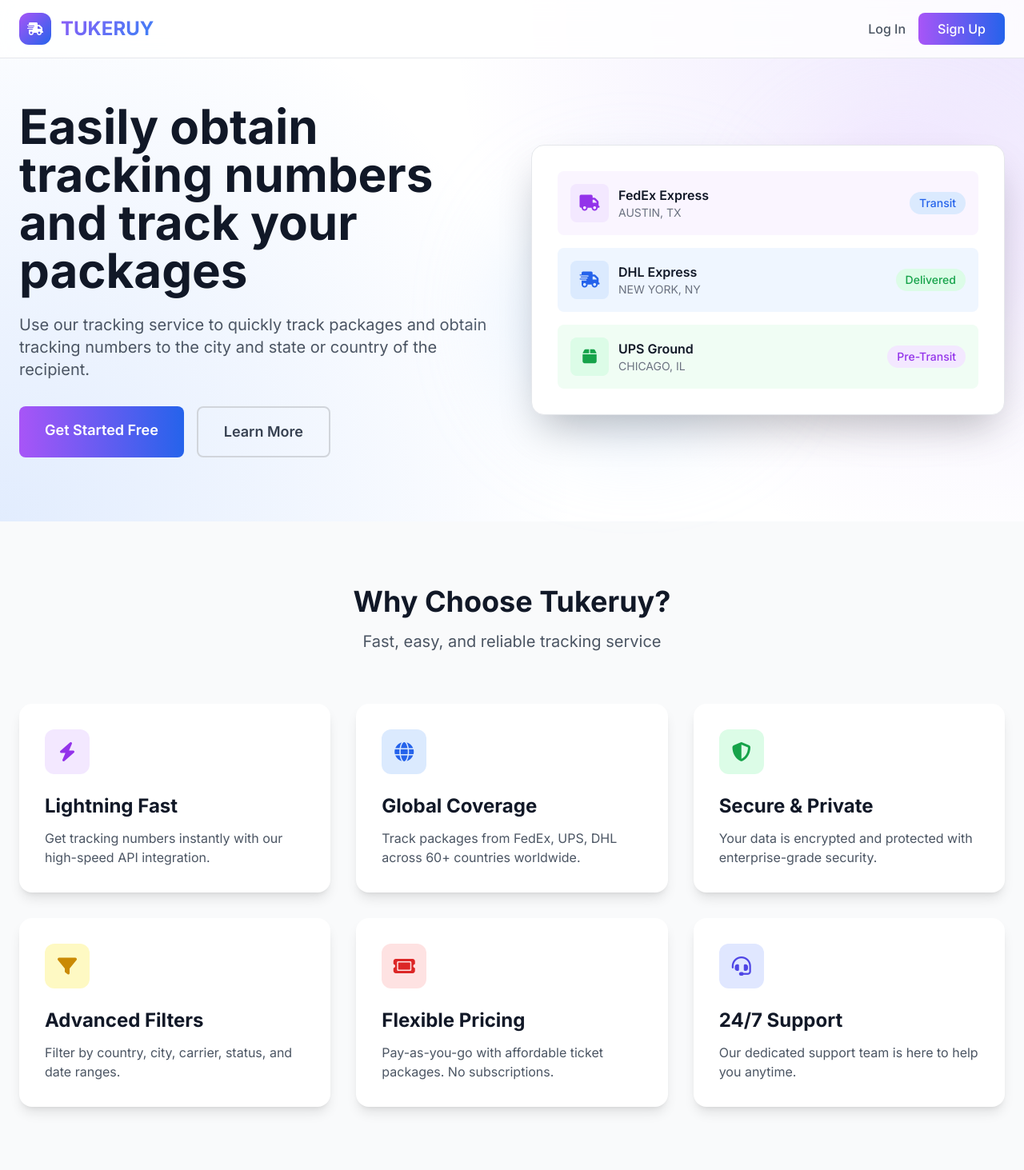
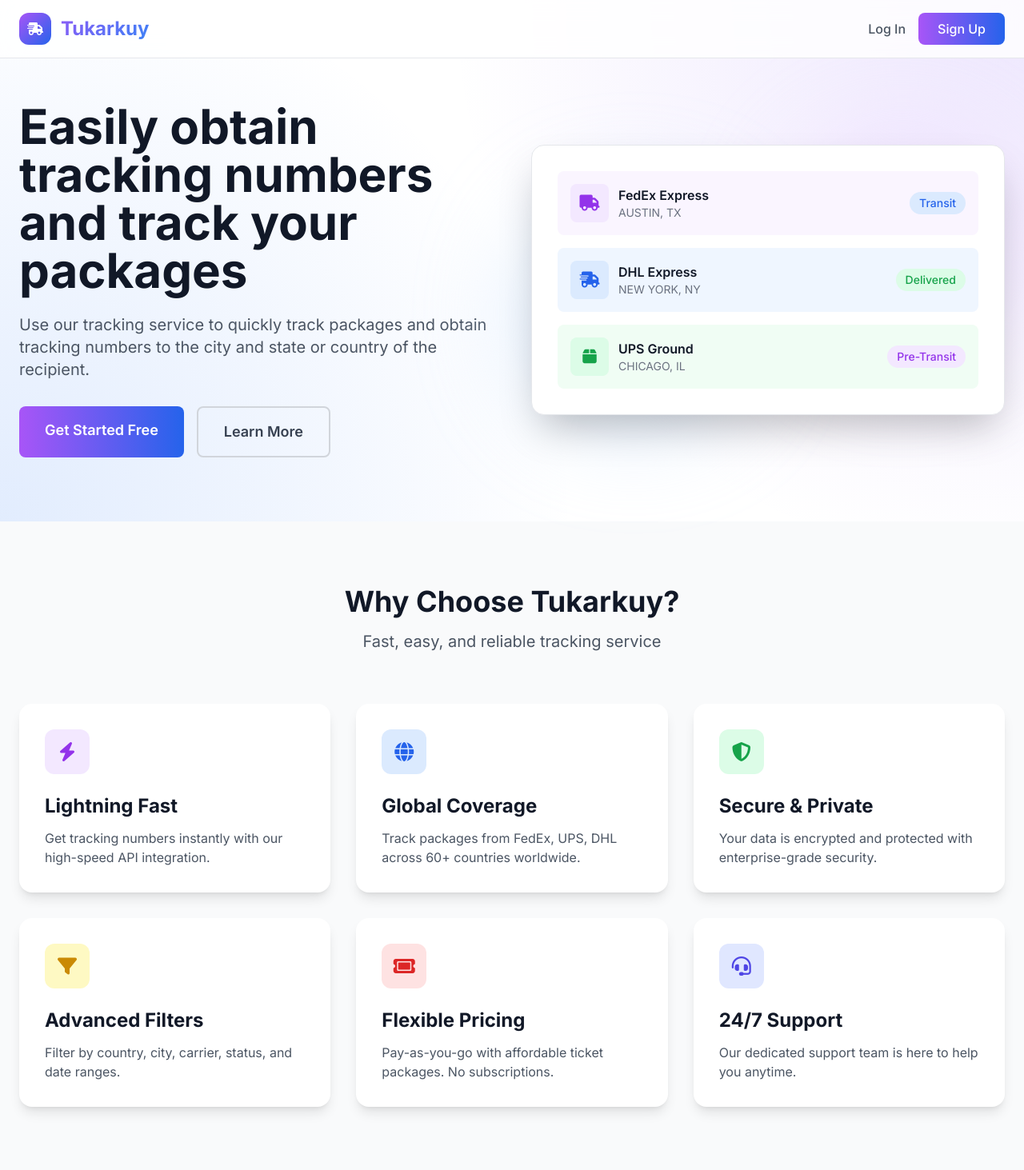
Before and after one commit to Cerberus-137/tukaruy, a PHP site: page / in a window 1280 px wide. Shown: the top 1463 px of the page at 80% size. Run offline with PHP 8.4, Linux system fonts and the light colour scheme; some libraries are stand-ins or nearby versions.

Commit message:
Tukarkuy ganti nama aja

```diff
--- a/api/SaweriaAPI.php
+++ b/api/SaweriaAPI.php
@@ -120,7 +120,7 @@ class SaweriaAPI {
     public function createDonation($amount, $message = '', $donatorName = 'Anonymous') {
         $data = [
             'amount' => (int)$amount,
-            'message' => $message ?: 'Top up credits - Tukeruy',
+            'message' => $message ?: 'Top up credits - Tukarkuy',
             'donator_name' => $donatorName
         ];
 
--- a/api/payment/create.php
+++ b/api/payment/create.php
@@ -50,7 +50,7 @@ try {
         try {
             $saweriaResponse = $saweria->generatePaymentLink(
                 $amount,
-                "Top up {$total} credits - Tukeruy",
+                "Top up {$total} credits - Tukarkuy",
                 $user['first_name'] . ' ' . $user['last_name']
             );
         } catch (Exception $e) {
--- a/index.php
+++ b/index.php
@@ -44,7 +44,7 @@ if (isLoggedIn()) {
                     <div class="w-10 h-10 bg-gradient-to-br from-purple-500 to-blue-600 rounded-xl flex items-center justify-center">
                         <i class="fas fa-shipping-fast text-white"></i>
                     </div>
-                    <span class="text-2xl font-bold gradient-text">TUKERUY</span>
+                    <span class="text-2xl font-bold gradient-text">Tukarkuy</span>
                 </div>
                 <div class="flex items-center space-x-4">
                     <a href="/login" class="text-gray-600 hover:text-gray-900 font-medium transition">Log In</a>
@@ -126,7 +126,7 @@ if (isLoggedIn()) {
     <section id="features" class="py-20 bg-gray-50">
         <div class="max-w-7xl mx-auto px-6">
             <div class="text-center mb-16">
-                <h2 class="text-4xl font-bold mb-4">Why Choose Tukeruy?</h2>
+                <h2 class="text-4xl font-bold mb-4">Why Choose Tukarkuy?</h2>
                 <p class="text-xl text-gray-600">Fast, easy, and reliable tracking service</p>
             </div>
             <div class="grid grid-cols-1 md:grid-cols-2 lg:grid-cols-3 gap-8">
@@ -295,7 +295,7 @@ if (isLoggedIn()) {
                         <div class="w-10 h-10 bg-gradient-to-br from-purple-500 to-blue-600 rounded-xl flex items-center justify-center">
                             <i class="fas fa-shipping-fast text-white"></i>
                         </div>
-                        <span class="text-xl font-bold text-white">TUKERUY</span>
+                        <span class="text-xl font-bold text-white">Tukarkuy</span>
                     </div>
                     <p class="text-sm">Track packages easily across multiple carriers worldwide.</p>
                 </div>
@@ -325,7 +325,7 @@ if (isLoggedIn()) {
                 </div>
             </div>
             <div class="border-t border-gray-800 pt-8 text-sm text-center">
-                <p>&copy; 2026 Tukeruy. All rights reserved.</p>
+                <p>&copy; 2026 Tukarkuy. All rights reserved.</p>
             </div>
         </div>
     </footer>
--- a/login.php
+++ b/login.php
@@ -113,7 +113,7 @@ function verifyCaptcha($token, $secretKey) {
                 <div class="w-12 h-12 bg-gradient-to-br from-purple-500 to-blue-600 rounded-xl flex items-center justify-center">
                     <i class="fas fa-shipping-fast text-white text-xl"></i>
                 </div>
-                <span class="text-3xl font-bold text-white">TUKERUY</span>
+                <span class="text-3xl font-bold text-white">Tukarkuy</span>
             </a>
         </div>
 
--- a/register.php
+++ b/register.php
@@ -123,7 +123,7 @@ function verifyCaptcha($token, $secretKey) {
                     <div class="w-12 h-12 bg-gradient-to-br from-purple-500 to-blue-600 rounded-xl flex items-center justify-center">
                         <i class="fas fa-shipping-fast text-white text-xl"></i>
                     </div>
-                    <span class="text-3xl font-bold">TUKERUY</span>
+                    <span class="text-3xl font-bold">Tukarkuy</span>
                 </a>
 
                 <h1 class="text-4xl font-bold mb-6">Quick Sign-Up, Instant Access!</h1>
--- a/settings.php
+++ b/settings.php
@@ -137,7 +137,7 @@ if ($_SERVER['REQUEST_METHOD'] === 'POST' && isset($_POST['action']) && $_POST['
                         <div class="w-8 h-8 bg-gradient-to-br from-purple-500 to-blue-600 rounded-lg flex items-center justify-center">
                             <i class="fas fa-shipping-fast text-white text-sm"></i>
                         </div>
-                        <span class="text-xl font-bold">Tukeruy</span>
+                        <span class="text-xl font-bold">Tukarkuy</span>
                     </a>
                     <div class="hidden md:flex items-center space-x-6 text-sm">
                         <a href="/track" class="text-gray-400 hover:text-white transition">Tracking</a>
--- a/test_saweria.php
+++ b/test_saweria.php
@@ -90,7 +90,7 @@ try {
 // Test 2: Generate Payment Link
 echo "Test 2: Generating payment link...\n";
 $testAmount = 500000; // Rp 500,000
-$testMessage = "Test top up - Tukeruy";
+$testMessage = "Test top up - Tukarkuy";
 
 try {
     $payment = $saweria->generatePaymentLink($testAmount, $testMessage, 'Test User');
--- a/tickets.php
+++ b/tickets.php
@@ -51,7 +51,7 @@ $packages = TICKET_PACKAGES;
                         <div class="w-8 h-8 bg-gradient-to-br from-purple-500 to-blue-600 rounded-lg flex items-center justify-center">
                             <i class="fas fa-shipping-fast text-white text-sm"></i>
                         </div>
-                        <span class="text-xl font-bold">Tukeruy</span>
+                        <span class="text-xl font-bold">Tukarkuy</span>
                     </a>
                     <div class="hidden md:flex items-center space-x-6 text-sm">
                         <a href="/track" class="text-gray-400 hover:text-white transition">Tracking</a>
--- a/track.php
+++ b/track.php
@@ -22,7 +22,7 @@ $stats = [
 <head>
     <meta charset="UTF-8">
     <meta name="viewport" content="width=device-width, initial-scale=1.0">
-    <title>Tukeruy - Dashboard Pelacakan Pengiriman</title>
+    <title>Tukarkuy - Dashboard Pelacakan Pengiriman</title>
     <script src="https://cdn.tailwindcss.com"></script>
     <link rel="stylesheet" href="https://cdnjs.cloudflare.com/ajax/libs/font-awesome/6.4.0/css/all.min.css">
     <script>
@@ -182,7 +182,7 @@ $stats = [
                         <div class="w-8 h-8 bg-gradient-to-br from-purple-500 to-blue-600 rounded-lg flex items-center justify-center">
                             <i class="fas fa-shipping-fast text-white text-sm"></i>
                         </div>
-                        <span class="text-xl font-bold">Tukeruy</span>
+                        <span class="text-xl font-bold">Tukarkuy</span>
                     </div>
                     <div class="hidden md:flex items-center space-x-6 text-sm">
                         <a href="/track" class="text-white font-medium">Pelacakan</a>
```
